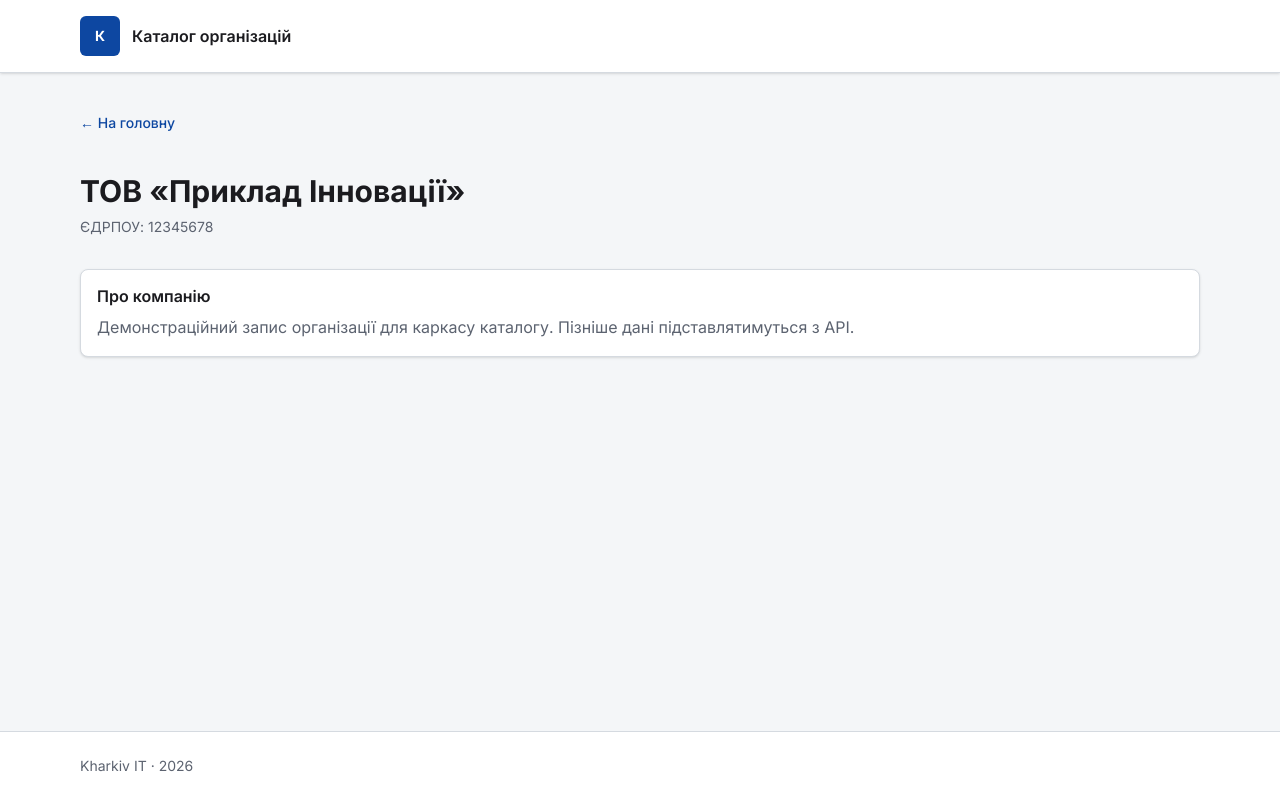
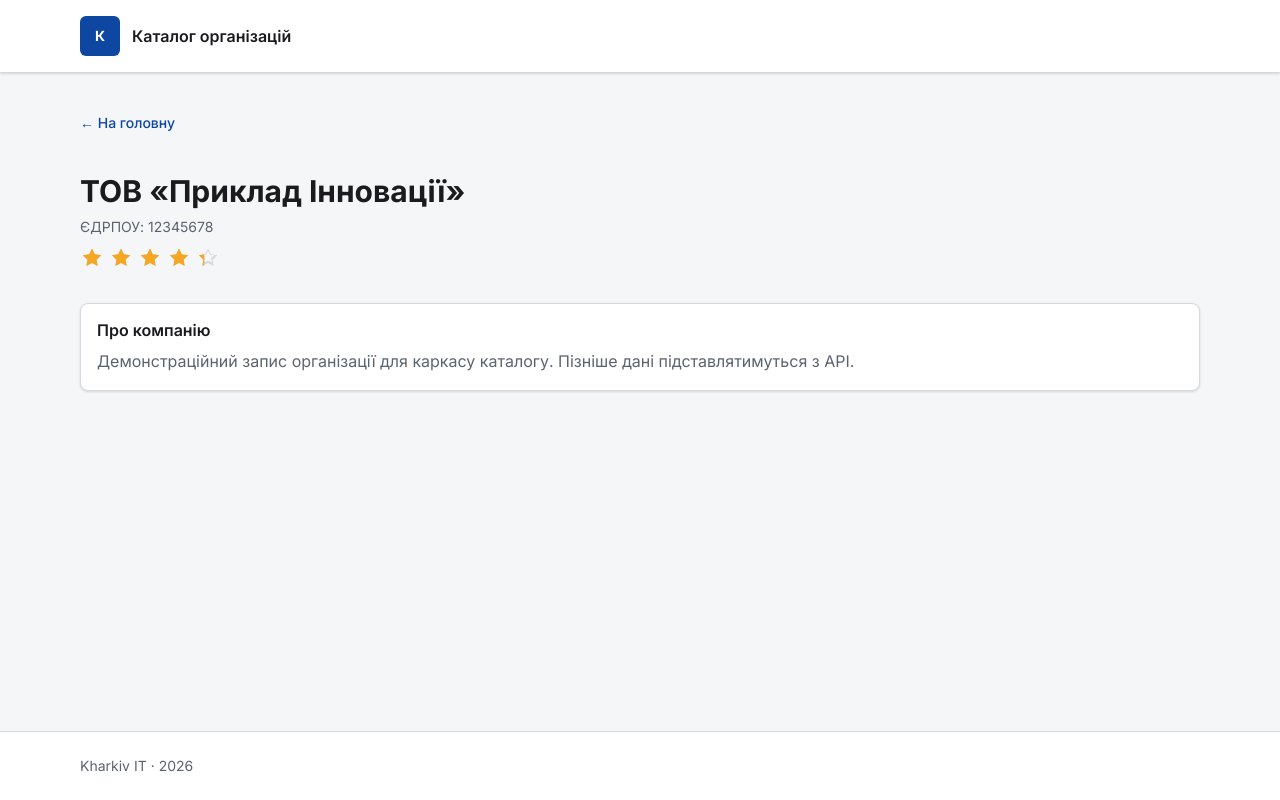
Before and after one commit to RomanMartynyshyn/frontend-organization-catalog, a Next.js app: page /companies/demo in a window 1280 px wide. Built offline with nearby package versions, Linux system fonts and the light colour scheme.

Commit message:
Add rating stars component

```diff
--- a/src/app/(catalog)/companies/[slug]/page.tsx
+++ b/src/app/(catalog)/companies/[slug]/page.tsx
@@ -4,6 +4,7 @@ import { getCompanyBySlug } from '@/lib/companies/getCompanyBySlug';
 import { routes } from '@/config/routes';
 import { buttonVariants } from '@/components/ui/button';
 import { Card, CardContent, CardHeader, CardTitle } from '@/components/ui/card';
+import { RatingStarsDisplay } from '@/components/ui/RatingStars';
 import { cn } from '@/lib/cn';
 
 type CompanyPageProps = {
@@ -33,6 +34,12 @@ export default async function CompanyPage({ params }: CompanyPageProps) {
       <header className="space-y-2">
         <h1 className="text-foreground text-3xl font-bold">{company.name}</h1>
         <p className="text-muted text-sm">ЄДРПОУ: {company.edrpou}</p>
+        <RatingStarsDisplay
+          value={company.rating}
+          size="md"
+          fractional
+          ariaLabel={`Рейтинг ${company.rating} з 5`}
+        />
       </header>
       <Card>
         <CardHeader>
--- a/src/components/catalog/CompanyListCard.tsx
+++ b/src/components/catalog/CompanyListCard.tsx
@@ -8,6 +8,7 @@ import {
   CardHeader,
   CardTitle,
 } from '@/components/ui/card';
+import { RatingStarsDisplay } from '@/components/ui/RatingStars';
 
 type CompanyListCardProps = {
   company: Company;
@@ -23,6 +24,11 @@ export function CompanyListCard({ company }: CompanyListCardProps) {
         <CardHeader>
           <CardTitle className="text-lg">{company.name}</CardTitle>
           <CardDescription>ЄДРПОУ: {company.edrpou}</CardDescription>
+          <RatingStarsDisplay
+            value={company.rating}
+            fractional
+            ariaLabel={`Рейтинг ${company.rating} з 5`}
+          />
         </CardHeader>
         <CardContent>
           <p className="text-muted line-clamp-3 text-sm leading-relaxed">
--- /dev/null
+++ b/src/components/ui/RatingStars.module.css
@@ -0,0 +1,106 @@
+.starSvg {
+  display: block;
+  flex-shrink: 0;
+}
+
+.emptyStar {
+  color: var(--border);
+}
+
+.fullStar {
+  color: #f5a623;
+}
+
+.display {
+  display: inline-flex;
+  flex-direction: row;
+  flex-wrap: nowrap;
+  align-items: center;
+  gap: 2px;
+  margin: 0;
+  vertical-align: middle;
+}
+
+.displayMd {
+  gap: 4px;
+}
+
+.inputWrap {
+  display: flex;
+  flex-direction: row;
+  flex-wrap: wrap;
+  align-items: flex-end;
+  gap: 12px;
+  margin: 0 0 24px;
+  justify-content: flex-start;
+}
+
+@media (min-width: 480px) {
+  .inputWrap {
+    gap: 16px;
+  }
+}
+
+@media (min-width: 720px) {
+  .inputWrap {
+    justify-content: flex-start;
+    gap: 16px;
+    margin-bottom: 32px;
+  }
+}
+
+.starCell {
+  position: relative;
+  display: flex;
+  flex-direction: column;
+  align-items: center;
+  min-width: 0;
+}
+
+.starInput {
+  position: absolute;
+  width: 1px;
+  height: 1px;
+  padding: 0;
+  margin: -1px;
+  overflow: hidden;
+  clip: rect(0, 0, 0, 0);
+  white-space: nowrap;
+  border: 0;
+  opacity: 0;
+}
+
+.starLabel {
+  display: flex;
+  flex-direction: column;
+  align-items: center;
+  cursor: pointer;
+  user-select: none;
+}
+
+.starLabel::before,
+.starLabel::after {
+  display: none !important;
+}
+
+.starCell:has(.starInput:focus-visible) .starLabel {
+  outline: 2px solid var(--ring);
+  outline-offset: 4px;
+  border-radius: 8px;
+}
+
+.starCaption {
+  margin-top: 4px;
+  font-size: 11px;
+  line-height: 1.2;
+  text-align: center;
+  color: var(--foreground);
+  max-width: 72px;
+}
+
+@media (min-width: 480px) {
+  .starCaption {
+    font-size: 12px;
+    max-width: none;
+  }
+}
--- /dev/null
+++ b/src/components/ui/RatingStars.tsx
@@ -0,0 +1,163 @@
+'use client';
+
+import { useState } from 'react';
+import clsx from 'clsx';
+import styles from './RatingStars.module.css';
+
+export type StarSize = 'sm' | 'md';
+
+const STARS_ORDER = [1, 2, 3, 4, 5] as const;
+
+const DEFAULT_CAPTIONS: Record<(typeof STARS_ORDER)[number], string> = {
+  5: 'Excellent',
+  4: 'Good',
+  3: 'OK',
+  2: 'Fair',
+  1: 'Poor',
+};
+
+const STAR_DIMS: Record<StarSize, { w: number; h: number }> = {
+  sm: { w: 18, h: 17 },
+  md: { w: 25, h: 24 },
+};
+
+function StarIcon({ fillRatio, size }: { fillRatio: number; size: StarSize }) {
+  const { w, h } = STAR_DIMS[size];
+  const safeRatio = Math.min(1, Math.max(0, fillRatio));
+  const needsClipPath = safeRatio < 1;
+  const clipRight = `${(1 - safeRatio) * 100}%`;
+
+  return (
+    <svg
+      className={styles.starSvg}
+      width={w}
+      height={h}
+      viewBox="0 0 25 24"
+      fill="none"
+      aria-hidden
+    >
+      <use href="/icons.svg#star-empty-icon" className={styles.emptyStar} />
+      <use
+        href="/icons.svg#star-full-icon"
+        className={styles.fullStar}
+        style={
+          needsClipPath ? { clipPath: `inset(0 ${clipRight} 0 0)` } : undefined
+        }
+      />
+    </svg>
+  );
+}
+
+function clampStarValue(value: number, max: number) {
+  if (!Number.isFinite(value)) return 0;
+  return Math.min(max, Math.max(0, value));
+}
+
+export type RatingStarsDisplayProps = {
+  value: number;
+  max?: number;
+  size?: StarSize;
+  className?: string;
+  title?: string;
+  ariaLabel?: string;
+  fractional?: boolean;
+};
+
+export function RatingStarsDisplay({
+  value,
+  max = 5,
+  size = 'sm',
+  className,
+  title,
+  ariaLabel,
+  fractional = false,
+}: RatingStarsDisplayProps) {
+  const ratingValue = clampStarValue(value, max);
+  const rounded = Math.round(ratingValue);
+  const displayValue = fractional ? ratingValue : rounded;
+  const stars = Array.from({ length: max }, (_, i) => i + 1);
+
+  return (
+    <span
+      className={clsx(
+        styles.display,
+        size === 'md' && styles.displayMd,
+        className,
+      )}
+      role="img"
+      title={title}
+      aria-label={ariaLabel ?? `${rounded} out of ${max} stars`}
+    >
+      {stars.map((star) => {
+        const fillRatio = Math.min(1, Math.max(0, displayValue - (star - 1)));
+        return <StarIcon key={star} fillRatio={fillRatio} size={size} />;
+      })}
+    </span>
+  );
+}
+
+export type RatingStarsInputProps = {
+  name: string;
+  idPrefix: string;
+  value: string;
+  onChange: (next: string) => void;
+  disabled?: boolean;
+  showCaptions?: boolean;
+  captions?: Partial<Record<(typeof STARS_ORDER)[number], string>>;
+  className?: string;
+};
+
+export function RatingStarsInput({
+  name,
+  idPrefix,
+  value,
+  onChange,
+  disabled = false,
+  showCaptions = true,
+  captions,
+  className,
+}: RatingStarsInputProps) {
+  const [hoverValue, setHoverValue] = useState<number | null>(null);
+  const ratingNum = Number(value);
+  const displayValue =
+    hoverValue ?? (Number.isFinite(ratingNum) ? ratingNum : 0);
+
+  const cap = { ...DEFAULT_CAPTIONS, ...captions };
+
+  return (
+    <div
+      className={clsx(styles.inputWrap, className)}
+      onMouseLeave={() => setHoverValue(null)}
+    >
+      {STARS_ORDER.map((starValue) => {
+        const id = `${idPrefix}-${starValue}`;
+        const filled = displayValue >= starValue;
+        return (
+          <div key={starValue} className={styles.starCell}>
+            <input
+              id={id}
+              name={name}
+              type="radio"
+              className={styles.starInput}
+              value={String(starValue)}
+              checked={value === String(starValue)}
+              disabled={disabled}
+              onChange={() => onChange(String(starValue))}
+              onFocus={() => setHoverValue(null)}
+            />
+            <label
+              htmlFor={id}
+              className={styles.starLabel}
+              onMouseEnter={() => setHoverValue(starValue)}
+            >
+              <StarIcon fillRatio={filled ? 1 : 0} size="md" />
+              {showCaptions ? (
+                <span className={styles.starCaption}>{cap[starValue]}</span>
+              ) : null}
+            </label>
+          </div>
+        );
+      })}
+    </div>
+  );
+}
--- a/src/mocks/demo-company.ts
+++ b/src/mocks/demo-company.ts
@@ -6,6 +6,7 @@ export const DEMO_COMPANY: Company = {
   edrpou: '12345678',
   shortDescription:
     'Демонстраційний запис організації для каркасу каталогу. Пізніше дані підставлятимуться з API.',
+  rating: 4.3,
 };
 
 /** Єдине джерело списку для головної та lookup по slug. */
--- a/src/types/company.ts
+++ b/src/types/company.ts
@@ -3,4 +3,5 @@ export type Company = {
   name: string;
   edrpou: string;
   shortDescription: string;
+  rating: number;
 };
```
Also changed, not shown: public/icons.svg (added).
